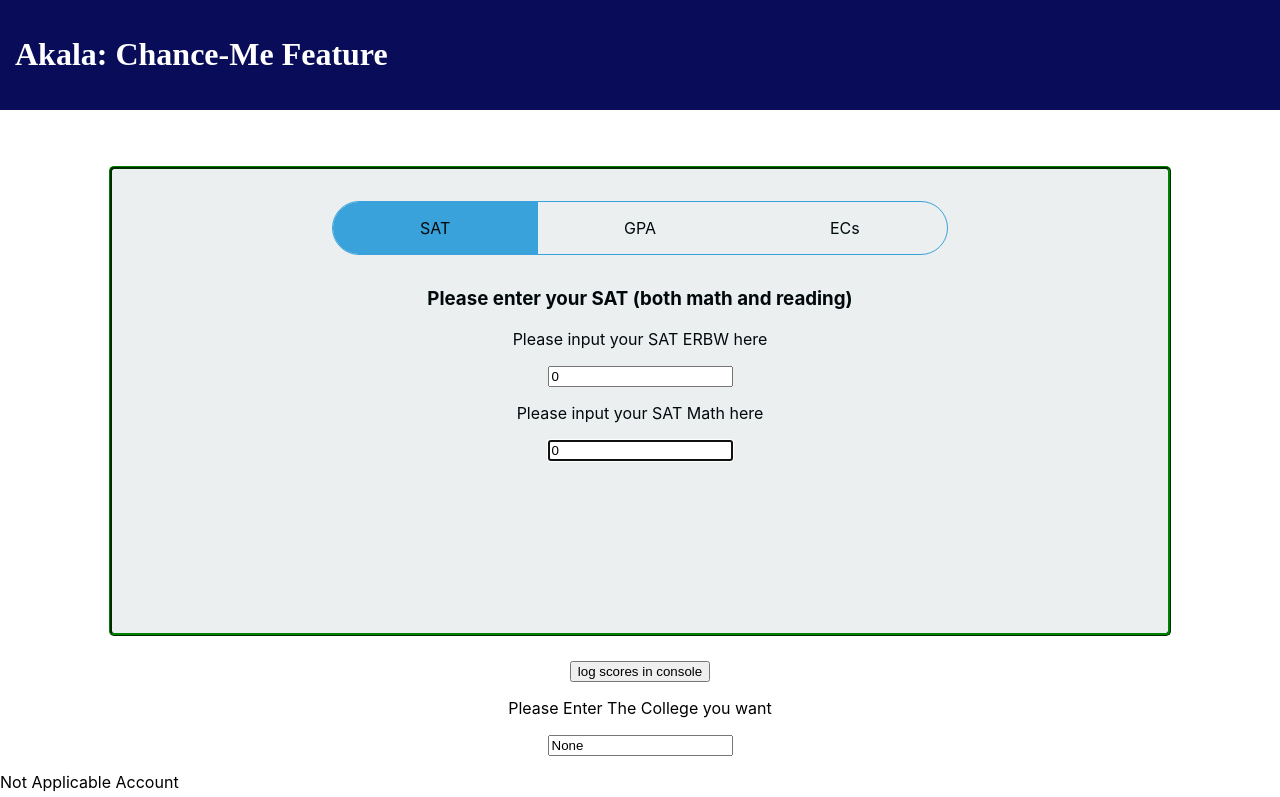
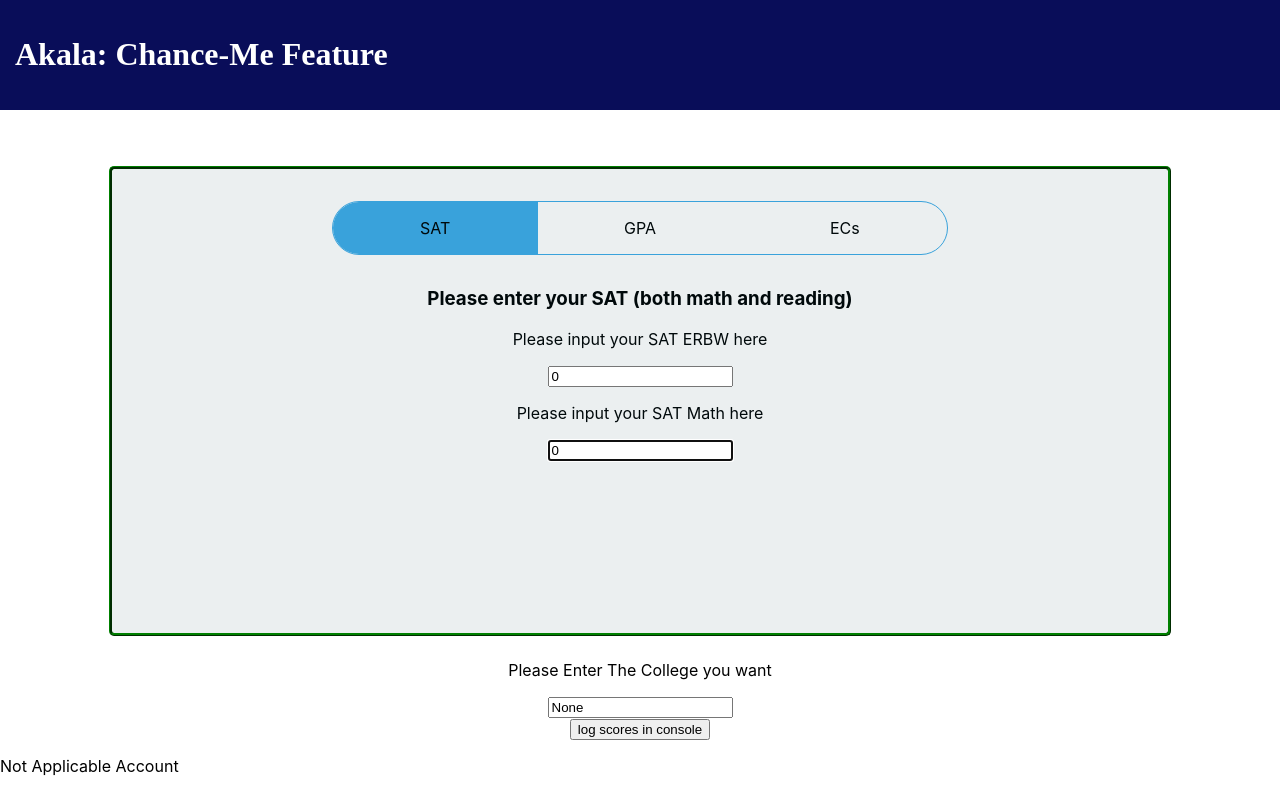
Before and after one commit to dothrakimango/college, a React (Create React App) app: page / in a window 1280 px wide. Shown: the top 797 px of the page. Built offline with nearby package versions, Linux system fonts and the light colour scheme.

Commit message:
Official First Draft

```diff
--- a/src/App.js
+++ b/src/App.js
@@ -22,57 +22,54 @@ export default function App() {
   const [satERBW, setSatERBW] = useState("0")
 
   //Score Calculating Functions
+
   function calculateECValue(e) {
-    setExtraCurricular(e)
     const pd = parseInt(e)
-    console.log(pd)
     if (pd) {
       if (pd > 3) {
-        ECScore = 5
+        return 5
       }
       if (pd <= 3 && pd > 2) {
-        ECScore = 4
+        return 4
       }
       if (pd > 0 && pd < 2) {
-        ECScore = 2
+        return 2
       }
     }
-    console.log(ECScore)
+    return 0
   }
 
   function calculateSummerScore(e) {
-    setSummerHours(e)
     const pd = parseInt(e)
-    console.log("hi")
     if (pd) {
       if (pd > 3) {
-        SummerScore = 5
+        return 5
       }
       if (pd <= 3 && pd > 2) {
-        SummerScore = 4
+        return 4
       }
       if (pd > 0 && pd <= 2) {
-        SummerScore = 2
+        return 2
       }
     }
-    console.log(SummerScore)
+    return 0
   }
 
   function calculateServiceScore(e) {
-    setCommunityServiceHours(e)
     const pd = parseInt(e)
 
     if (pd) {
       if (pd > 3) {
-        ServiceScore = 5
+        return 5
       }
       if (pd <= 3 && pd > 2) {
-        ServiceScore = 4
+        return 4
       }
       if (pd > 0 && pd <= 2) {
-        ServiceScore = 2
+        return 2
       }
     }
+    return 0
   }
 
   const School = Schools.map(
@@ -129,12 +126,47 @@ export default function App() {
       const fin = Schools[SchoolNameArr.indexOf(schoolSelection)]
       //var dr = (iSat - fin.satUpper) * fin.weights[0] + ECScore * fin[2] + SummerScore * fin[3] + ServiceScore * fin[4]
       var dr = ((iSatM + iSatE) - fin.satUpper) * fin.weights[0] + ECScore * fin.weights[2] + SummerScore * fin.weights[3] + ServiceScore * fin.weights[4]
-      console.log(dr)
       setFinalText("We Estimate your score to be " + dr.toString())
     }
     else {
       setFinalText("Not Availibe School. Please Enter All Valid Information")
     }
+  }
+
+  function printScoresVolumeTwo () {
+    const iSatM = parseInt(satMath)
+    const iSatE = parseInt(satERBW)
+    const iGPA = parseInt(gpaAverage)
+    const iECs = parseInt(extraCurricular)
+    const iSh = parseInt(summerHours)
+    const iCS = parseInt(communityServiceHours)
+    var fin = 0
+    if (iSatM && iSatE && iGPA && iECs && iSh && iCS && SchoolNameArr.includes(schoolSelection)) {
+      const sch = Schools[SchoolNameArr.indexOf(schoolSelection)]
+      if (iSatM >= sch.math) {
+        fin += 3
+      }
+      if (iSatM >= sch.math - 20 && iSatM < sch.math) {
+        fin += 2
+      }
+      if (iSatM >= sch.math - 50 && iSatM < sch.math - 20) {
+        fin += 1
+      }
+      if (iSatE >= sch.erbw) {
+        fin += 3
+      }
+      if (iSatE >= sch.erbw - 20 && iSatE < sch.erbw) {
+        fin += 2
+      }
+      if (iSatE >= sch.math - 50 && iSatM < sch.math - 20) {
+        fin += 1
+      }
+      fin = fin + calculateECValue(iECs)
+      fin = fin + calculateSummerScore(iSh)
+      fin = fin + calculateServiceScore(iCS)
+      setFinalText("We Estimate your score to be " + (fin).toString())
+    }
+
   }
 
   return(
@@ -151,16 +183,17 @@ export default function App() {
         serviceHours = {communityServiceHours} setServiceHours = {setCommunityServiceHours}
         summerHours = {summerHours} setSummerHours = {setSummerHours}
         />
-      <button onClick={printScores}>log scores in console</button>
+        <div className = 'collegeSelect'>
+          <p>Please Enter The College you want</p>
+          <input type = "text" name = "name" onChange = {(e) => setSchoolSelection(e.target.value)} value = {schoolSelection}/>
+        </div>
+      <button onClick={printScoresVolumeTwo}>log scores in console</button>
 
     </div>
 
 
 
-    <div className = 'collegeSelect'>
-    <p>Please Enter The College you want</p>
-    <input type = "text" name = "name" onChange = {(e) => schoolChange(e.target.value, satScore, gpaAverage)} value = {schoolSelection}/>
-    </div>
+
 
 
 
--- a/src/TabComponents/ecComponent.js
+++ b/src/TabComponents/ecComponent.js
@@ -10,14 +10,14 @@ export default function EcComponent(props) {
                 value = {props.extraCurricular}
 
             />
-            <p>Enter your summer hours per week on average</p>
+            <p>Please enter how many hours you spent on activities this past sumnmer</p>
             <input type = "text"
                 name = "ecBox"
                 onChange = {(e) => props.setSummerHours(e.target.value)}
                 value = {props.summerHours}
 
             />
-            <p>Enter your community Service hours per week on average</p>
+            <p>Enter your community service hours per week on average</p>
             <input type = "text"
                 name = "ecBox"
                 onChange = {(e) => props.setServiceHours(e.target.value)}
```
